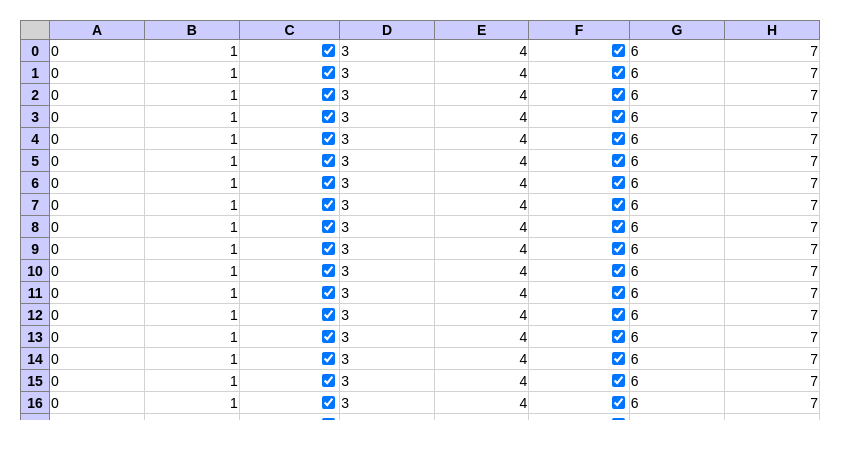
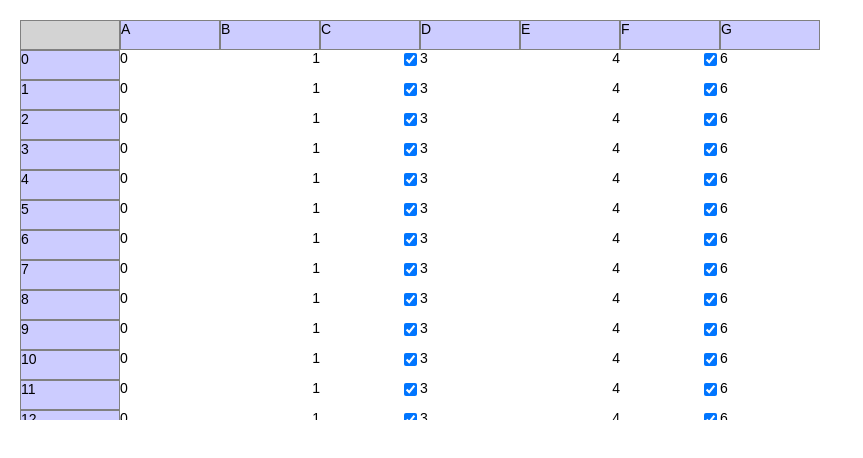
Before and after one commit to haramako/react-spreadsheet, a React (Create React App) app: page / in a window 1280 px wide. Shown: the top 458 px of the page, without its empty margins (0-863 px from the left). Built offline with nearby package versions, Linux system fonts and the light colour scheme.

Commit message:
Use react-window.

```diff
--- a/package.json
+++ b/package.json
@@ -10,9 +10,11 @@
     "@types/node": "^16.11.56",
     "@types/react": "^18.0.17",
     "@types/react-dom": "^18.0.6",
+    "@types/react-window": "^1.8.5",
     "react": "^18.2.0",
     "react-dom": "^18.2.0",
     "react-scripts": "5.0.1",
+    "react-window": "^1.8.7",
     "typescript": "^4.7.4",
     "web-vitals": "^2.1.4"
   },
--- a/src/SpreadSheet.tsx
+++ b/src/SpreadSheet.tsx
@@ -17,7 +17,6 @@ import {
   ValueValidatorCollection,
 } from './model'
 import { Table } from './table'
-import { iota } from './util'
 import {
   BooleanValidator,
   IntegerValidator,
@@ -25,6 +24,8 @@ import {
   StringValidator,
 } from './validators'
 import { Visualizers } from './visualizers'
+import { VariableSizeGrid } from 'react-window'
+import { VariableSizeGridWithStickyCells } from './react-window-sticky'
 
 //=================================================
 // Cell
@@ -37,27 +38,28 @@ type CellProps = {
   selected: boolean
   editing: boolean
   version: number
+  style: any
   dispatch: React.Dispatch<any>
 }
 
 export const Cell: React.FC<CellProps> = React.memo(
-  ({ location, cell, selected, editing, version, header, dispatch }) => {
+  ({ location, cell, selected, editing, version, header, dispatch, style }) => {
     const onClick = useCallback(
       (e: React.MouseEvent) => {
-        dispatch({ type: 'cursor.set', location })
-        //e.preventDefault()
+        dispatch({ type: 'cursor.set', location, shiftKey: e.shiftKey })
       },
       [dispatch, location],
     )
     const onDoubleClick = useCallback(
       (e: React.MouseEvent) => {
+        console.log('double')
         dispatch({ type: 'cell.doubleclick', location })
       },
       [dispatch, location],
     )
-    const style: any = {}
+    console.log(location)
     if (selected) {
-      style.backgroundColor = 'cyan'
+      style = { ...style, backgroundColor: 'cyan' }
     }
 
     const Visualizer = Visualizers[header.type]
@@ -68,21 +70,25 @@ export const Cell: React.FC<CellProps> = React.memo(
     if (err) {
       value = err[0]
       errMessage = '(' + err[1] + ')'
-      style.backgroundColor = '#f88'
+      style = { ...style, backgroundColor: '#f88' }
     }
 
     if (editing) {
       return (
-        <td className="spx__cell">
+        <div className="spx__cell" style={style}>
           <CellEditor cell={cell} {...{ value, dispatch, location }} />
-        </td>
+        </div>
       )
     } else {
       return (
-        <td className="spx__cell" style={style} {...{ onClick, onDoubleClick }}>
+        <div
+          className="spx__cell"
+          style={style}
+          {...{ onClick, onDoubleClick }}
+        >
           <Visualizer {...{ location, value, dispatch }} />
           {errMessage}
-        </td>
+        </div>
       )
     }
   },
@@ -94,11 +100,18 @@ export const Cell: React.FC<CellProps> = React.memo(
 
 type HeadCellProps = {
   value: IHeader
+  style: any
 }
 
-export const HeadCell: React.FC<HeadCellProps> = React.memo((props) => {
-  return <th className="spx__head-cell">{props.value.name}</th>
-})
+export const HeadCell: React.FC<HeadCellProps> = React.memo(
+  ({ value, style }) => {
+    return (
+      <div className="spx__head-cell" style={style}>
+        {value.name}
+      </div>
+    )
+  },
+)
 
 //=================================================
 // RowHeadCell
@@ -106,11 +119,16 @@ export const HeadCell: React.FC<HeadCellProps> = React.memo((props) => {
 
 type RowHeadCellProps = {
   value: number
+  style: any
 }
 
 export const RowHeadCell: React.FC<RowHeadCellProps> = React.memo(
-  ({ value }) => {
-    return <th className="spx__row-head-cell">{value}</th>
+  ({ value, style }) => {
+    return (
+      <div className="spx__row-head-cell" style={style}>
+        {value}
+      </div>
+    )
   },
 )
 
@@ -216,14 +234,10 @@ function reduceSpreadSheet(
       }
     case 'cursor.start_edit':
       return { ...state, editing: state.selected }
-    case 'cursor.start_shift':
-      return { ...state, shift: true }
-    case 'cursor.end_shift':
-      return { ...state, shift: false }
     case 'cursor.set': {
       const newLoc = action.location
       let { selectStart } = state
-      if (state.shift) {
+      if (action.shiftKey) {
         state.selection = new Selection(state.selectStart!, newLoc)
       } else {
         state.selection = new Selection(newLoc)
@@ -242,7 +256,7 @@ function reduceSpreadSheet(
         state.selected!.col + action.dx,
       )
       let { selectStart } = state
-      if (state.shift) {
+      if (action.shiftKey) {
         state.selection = new Selection(state.selectStart!, newLoc)
       } else {
         state.selection = new Selection(newLoc)
@@ -319,8 +333,7 @@ type SpreadSheetState = {
   selectStart?: Location
   selection: Selection
   editing?: Location
-  shift: boolean
-  tableRef: React.RefObject<HTMLTableElement>
+  tableRef: React.RefObject<HTMLDivElement>
 }
 
 function keyToCursor(key: string) {
@@ -359,7 +372,6 @@ export const SpreadSheet: React.FC = () => {
   const [state, dispatch] = useReducer(reduceSpreadSheet, {
     data: new Table(30, 8),
     selection: new Selection(0, 0, 0, 0),
-    shift: false,
     tableRef: ref,
   })
 
@@ -367,16 +379,19 @@ export const SpreadSheet: React.FC = () => {
     (e: React.KeyboardEvent) => {
       if (state.editing) return
       if (!state.selected) return
-      if (e.key == 'Shift') {
-        dispatch({ type: 'cursor.start_shift' })
-      } else if (!e.ctrlKey && isNormalKey(e.key)) {
+      if (!e.ctrlKey && isNormalKey(e.key)) {
         dispatch({ type: 'cursor.start_edit' })
       } else if (e.key == 'F2') {
         dispatch({ type: 'cursor.start_edit' })
       } else {
         let d = keyToCursor(e.key)
         if (d) {
-          dispatch({ type: 'cursor.move', dx: d[0], dy: d[1] })
+          dispatch({
+            type: 'cursor.move',
+            dx: d[0],
+            dy: d[1],
+            shiftKey: e.shiftKey,
+          })
           e.preventDefault()
         }
       }
@@ -384,14 +399,63 @@ export const SpreadSheet: React.FC = () => {
     [state, dispatch],
   )
 
-  const onKeyUp = useCallback(
-    (e: React.KeyboardEvent) => {
-      if (e.key == 'Shift') {
-        dispatch({ type: 'cursor.end_shift' })
+  function makeCell(props: {
+    columnIndex: number
+    rowIndex: number
+    style: any
+  }) {
+    const row = props.rowIndex - 1
+    const col = props.columnIndex - 1
+    const style = props.style
+    const data = state.data
+    if (col < 0 && row < 0) {
+      return (
+        <div className="spx__super-head-cell" style={style}>
+          &nbsp;
+        </div>
+      )
+    } else if (row < 0) {
+      return <HeadCell value={data.getHeader(col)} style={style} />
+    } else if (col < 0) {
+      return <RowHeadCell value={row} style={style} />
+    } else {
+      const location = Location.from(row, col)
+      let cell = data.get(row, col)
+      let header = data.getHeader(col)
+      let editing = Location.equals(state.editing, location)
+      let selected = state.selection.contains(location)
+      return (
+        <Cell
+          {...{
+            cell,
+            header,
+            selected,
+            editing,
+            dispatch,
+            location,
+            style,
+            version: cell.version,
+          }}
+        />
+      )
     }
-    },
-    [state, dispatch],
+  }
+
+  return (
+    <div onKeyDown={onKeyDown} tabIndex={1} ref={ref} className="spx">
+      <VariableSizeGrid
+        columnCount={state.data.colNum + 1}
+        rowCount={state.data.rowNum + 1}
+        columnWidth={(_: number) => 100}
+        rowHeight={(_: number) => 30}
+        height={400}
+        width={800}
+      >
+        {makeCell}
+      </VariableSizeGrid>
+    </div>
   )
+  /*
 return (
   <div className="spx-outer">
     <table
@@ -441,6 +505,6 @@ export const SpreadSheet: React.FC = () => {
         ))}
       </tbody>
     </table>
-    </div>
-  )
+  </div>)
+  */
 }
--- /dev/null
+++ b/src/react-window-sticky.tsx
@@ -0,0 +1,173 @@
+// Copy from https://codesandbox.io/s/strange-feistel-kwsed?file=/grid-with-sticky-cells.jsx
+
+import React from 'react'
+import { VariableSizeGrid } from 'react-window'
+
+function getCellIndicies(child: any) {
+  return { row: child.props.rowIndex, column: child.props.columnIndex }
+}
+
+function getShownIndicies(children: any) {
+  let minRow = Infinity
+  let maxRow = -Infinity
+  let minColumn = Infinity
+  let maxColumn = -Infinity
+
+  React.Children.forEach(children, (child) => {
+    const { row, column } = getCellIndicies(child)
+    minRow = Math.min(minRow, row)
+    maxRow = Math.max(maxRow, row)
+    minColumn = Math.min(minColumn, column)
+    maxColumn = Math.max(maxColumn, column)
+  })
+
+  return {
+    from: {
+      row: minRow,
+      column: minColumn,
+    },
+    to: {
+      row: maxRow,
+      column: maxColumn,
+    },
+  }
+}
+
+export function useInnerElementType(
+  Cell: any,
+  columnWidth: (n: number) => number,
+  rowHeight: (n: number) => number,
+) {
+  return React.useMemo(
+    () =>
+      React.forwardRef<HTMLDivElement>((props: any, ref) => {
+        function sumRowsHeights(index: number) {
+          let sum = 0
+
+          while (index > 1) {
+            sum += rowHeight(index - 1)
+            index -= 1
+          }
+
+          return sum
+        }
+
+        function sumColumnWidths(index: number) {
+          let sum = 0
+
+          while (index > 1) {
+            sum += columnWidth(index - 1)
+            index -= 1
+          }
+
+          return sum
+        }
+
+        const shownIndecies = getShownIndicies(props.children)
+
+        const children = React.Children.map(props.children, (child) => {
+          const { column, row } = getCellIndicies(child)
+
+          // do not show non-sticky cell
+          if (column === 0 || row === 0) {
+            return null
+          }
+
+          return child
+        })
+
+        children.push(
+          React.createElement(Cell, {
+            key: '0:0',
+            rowIndex: 0,
+            columnIndex: 0,
+            style: {
+              display: 'inline-flex',
+              width: columnWidth(0),
+              height: rowHeight(0),
+              position: 'sticky',
+              top: 0,
+              left: 0,
+              zIndex: 4,
+            },
+          }),
+        )
+
+        const shownColumnsCount =
+          shownIndecies.to.column - shownIndecies.from.column
+
+        for (let i = 1; i <= shownColumnsCount; i += 1) {
+          const columnIndex = i + shownIndecies.from.column
+          const rowIndex = 0
+          const width = columnWidth(columnIndex)
+          const height = rowHeight(rowIndex)
+
+          const marginLeft = i === 1 ? sumColumnWidths(columnIndex) : undefined
+
+          children.push(
+            React.createElement(Cell, {
+              key: `${rowIndex}:${columnIndex}`,
+              rowIndex,
+              columnIndex,
+              style: {
+                display: 'inline-flex',
+                marginLeft,
+                width,
+                height,
+                position: 'sticky',
+                top: 0,
+                zIndex: 3,
+              },
+            }),
+          )
+        }
+
+        const shownRowsCount = shownIndecies.to.row - shownIndecies.from.row
+
+        for (let i = 1; i <= shownRowsCount; i += 1) {
+          const columnIndex = 0
+          const rowIndex = i + shownIndecies.from.row
+          const width = columnWidth(columnIndex)
+          const height = rowHeight(rowIndex)
+
+          const marginTop = i === 1 ? sumRowsHeights(rowIndex) : undefined
+
+          children.push(
+            React.createElement(Cell, {
+              key: `${rowIndex}:${columnIndex}`,
+              rowIndex,
+              columnIndex,
+              style: {
+                marginTop,
+                width,
+                height,
+                position: 'sticky',
+                left: 0,
+                zIndex: 2,
+              },
+            }),
+          )
+        }
+
+        return (
+          <div ref={ref} {...props}>
+            {children}
+          </div>
+        )
+      }),
+    [Cell, columnWidth, rowHeight],
+  )
+}
+
+export function VariableSizeGridWithStickyCells(props: any) {
+  return (
+    <VariableSizeGrid
+      {...props}
+      innerElementType={useInnerElementType(
+        props.children,
+        props.columnWidth,
+        props.rowHeight,
+      )}
+    />
+  )
+}
--- a/src/spreadsheet.css
+++ b/src/spreadsheet.css
@@ -1,39 +1,15 @@
-.spx-outer {
-    overflow: auto;
-    height: 400px;
-}
-
 .spx {
     user-select: none;
-    border-collapse: collapse;
-    width: 800px;
 }
 
 .spx:focus {
     outline: none;
 }
 
-.spx__body {}
-
-.spx tbody {}
-
-.spx thead {}
-
-.spx th {
-    position: sticky;
-    top: 0;
-    left: 0;
-}
-
-.spx td {
-    border: 0.01px solid lightgray;
-}
-
 .spx__cell {
+    /*border: 0.01px solid lightgray;*/
     text-align: right;
 }
-
-.spx__cell-editor {}
 
 .spx__cell-editor input {
     padding: 0;
@@ -42,25 +18,20 @@
     text-align: right;
 }
 
-.spx__cell-editor input:focus {}
-
 .spx__head-cell {
-    width: 200px;
-    z-index: 2;
+    background-color: #ccf;
+    box-sizing: border-box;
     border: solid 1px gray;
-    background-color: #ccf;
 }
 
 .spx__row-head-cell {
-    width: 40px;
-    z-index: 1;
     border: solid 1px gray;
+    box-sizing: border-box;
     background-color: #ccf;
 }
 
 .spx__super-head-cell {
-    width: 40px;
-    z-index: 2;
     border: solid 1px gray;
+    box-sizing: border-box;
     background-color: lightgray;
 }
```
Also changed, not shown: 1 other file (tests, documents, lock files or other folders). Lines whose indentation alone changed are shown as unchanged.
